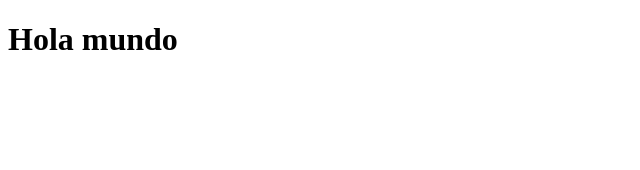
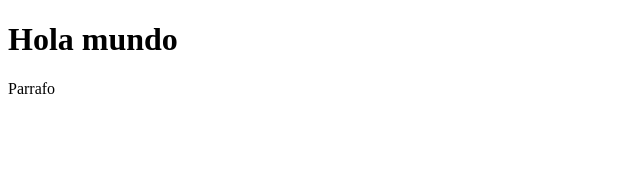
Before and after one commit to jorgescript/basicos-react, a React (Vite) app: page / in a window 1280 px wide. Shown: the top 170 px of the page, without its empty margins (0-640 px from the left). Built offline with nearby package versions, Linux system fonts and the light colour scheme.

Commit message:
Elemento fragment <></>

```diff
--- a/src/App.jsx
+++ b/src/App.jsx
@@ -1,3 +1,8 @@
 export const App = () => {
-  return <h1>Hola mundo</h1>;
+  return (
+    <>
+      <h1>Hola mundo</h1>
+      <p>Parrafo</p>
+    </>
+  );
 };
```
